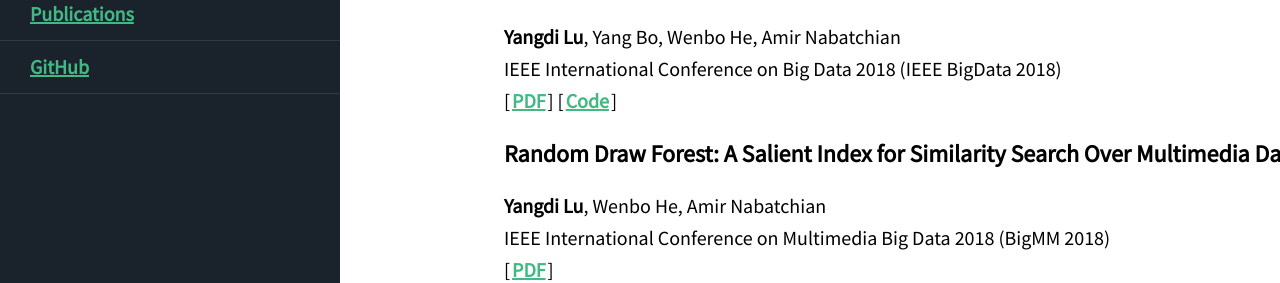
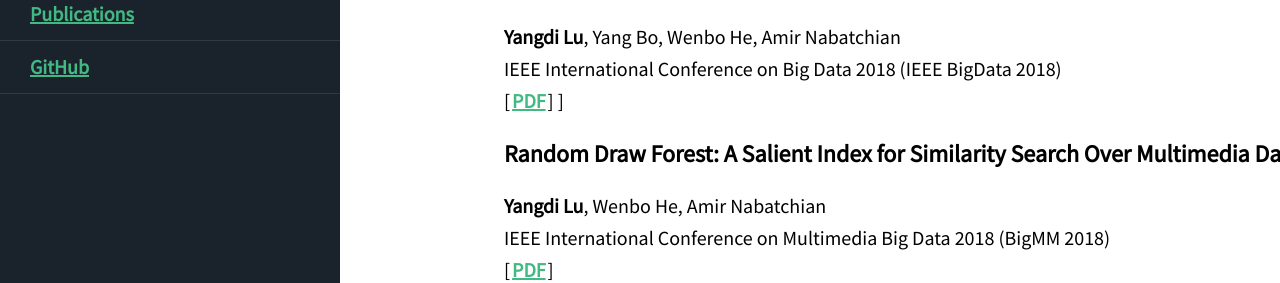
Before and after one commit to MacLLL/MacLLL.github.io, a Jekyll site: the page built from blog/tags.html, in a window 1280 px wide and 900 px high, scrolled down 1237 px. Shown: the part 172-455 px from the top of the window. Built offline with Jekyll 4.4.1, drawn with Linux system fonts in a browser that asks for light colours; nearby versions of some CDN libraries.

Commit message:
Update tags.html

```diff
--- a/blog/tags.html
+++ b/blog/tags.html
@@ -143,7 +143,7 @@
                 </div> -->
 
                 <div class="col-md-12">
-                    [<a target="_blank" href="https://MacLLL.github.io/github_papers/bigdata2018.pdf">PDF</a>] [<a target="_blank" href="https://github.com/MacLLL/SimilaritySearchByRDF">Code</a>]
+                    [<a target="_blank" href="https://MacLLL.github.io/github_papers/bigdata2018.pdf">PDF</a>] <!-- [<a target="_blank" href="https://github.com/MacLLL/SimilaritySearchByRDF">Code</a>-->]
                 </div>
             </div>
 
```
